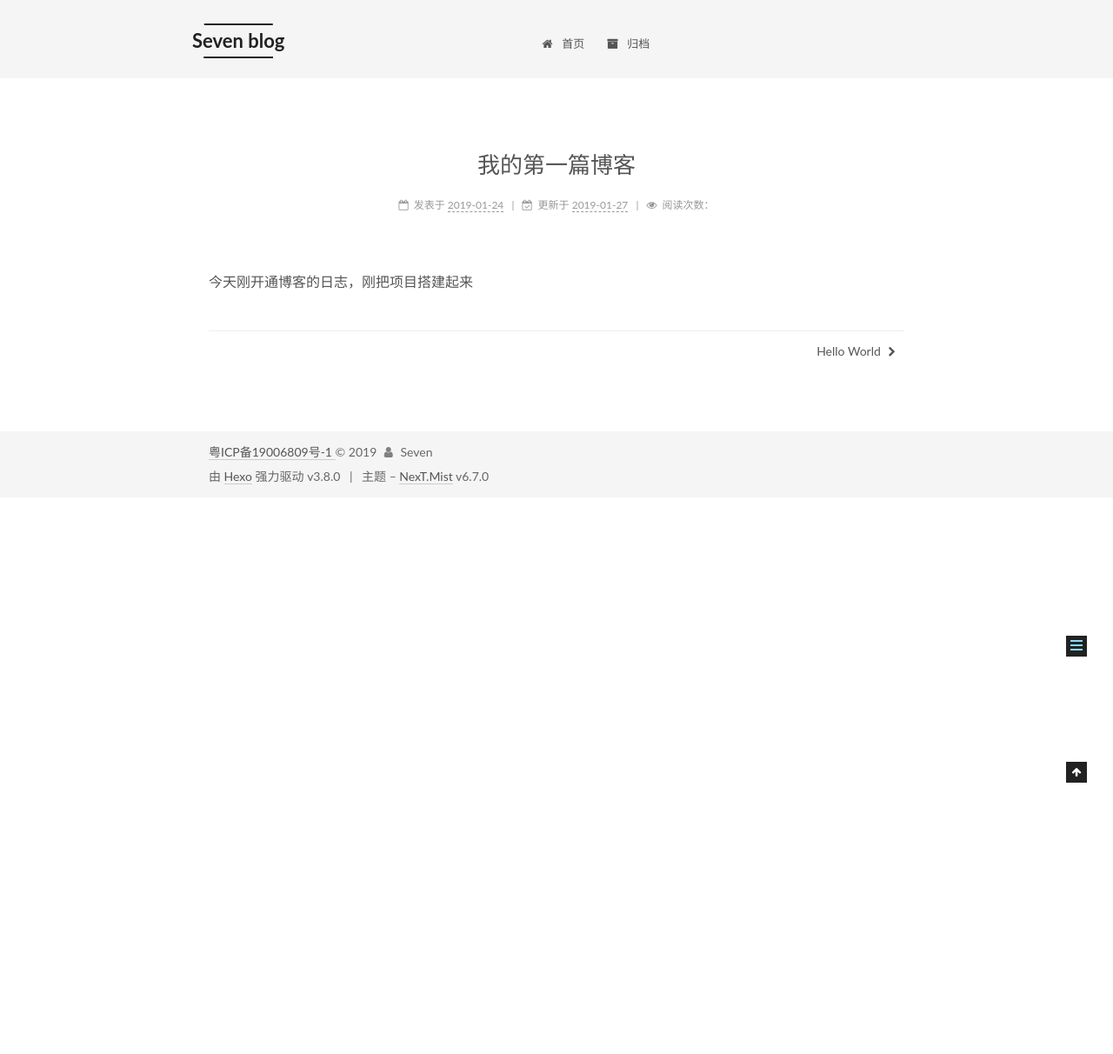
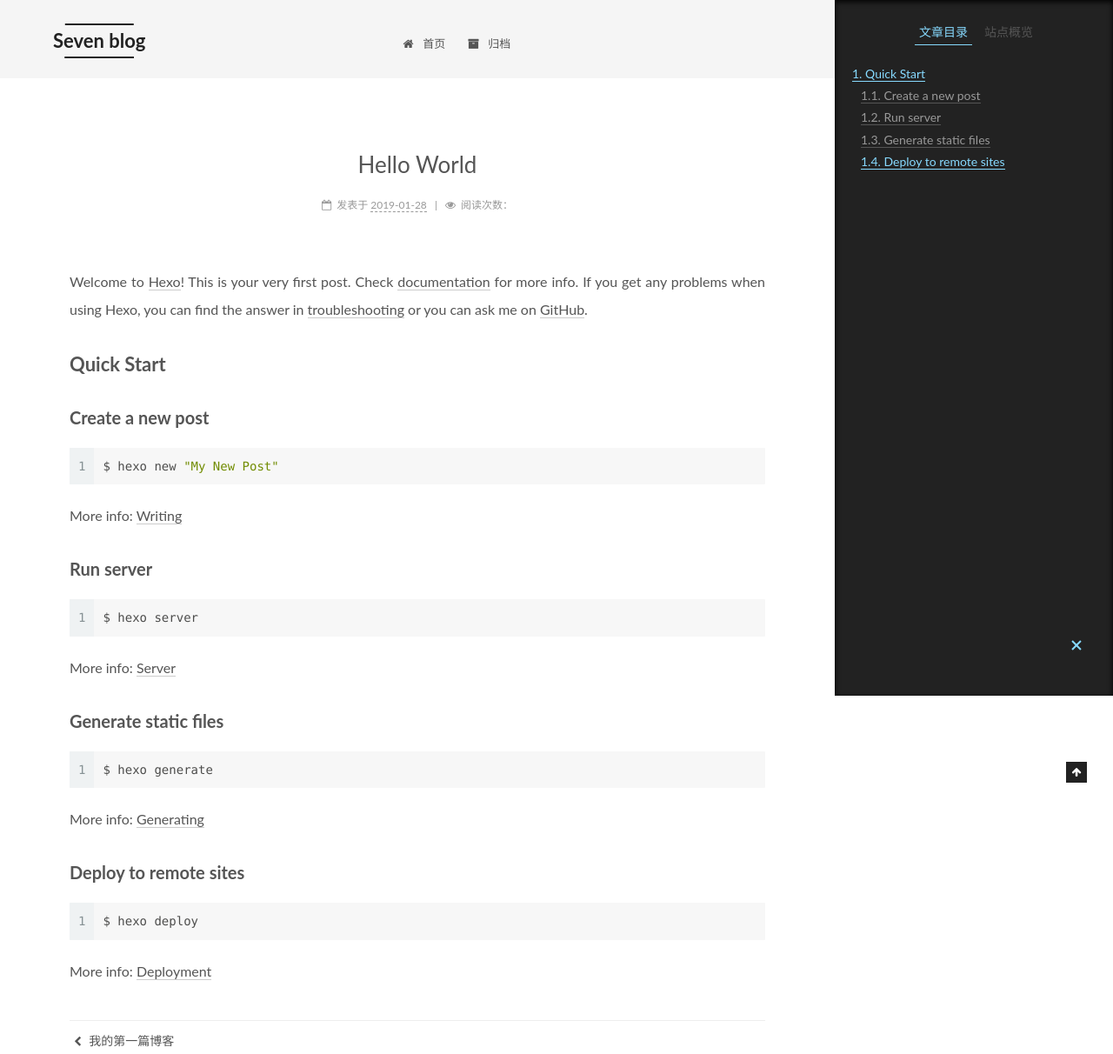
Before and after one commit to idrools/idrools.github.io, a plain HTML site: page 2019/01/28/hello-world/index.html in a window 1280 px wide. Shown: the top 1212 px of the page at 87% size. Before the commit the page ends 800 px from the top, so only its background shows below. Drawn offline with Linux system fonts and the light colour scheme; no server answers.

Commit message:
auto push github

```diff
--- a/2019/01/24/my first/index.html
+++ b/2019/01/28/hello-world/index.html
@@ -96,24 +96,24 @@
 
 
 
-  <meta name="description" content="今天刚开通博客的日志，刚把项目搭建起来">
+  <meta name="description" content="Welcome to Hexo! This is your very first post. Check documentation for more info. If you get any problems when using Hexo, you can find the answer in troubleshooting or you can ask me on GitHub. Quick">
 <meta property="og:type" content="article">
-<meta property="og:title" content="我的第一篇博客">
-<meta property="og:url" content="http://idroos.com/2019/01/24/my first/index.html">
+<meta property="og:title" content="Hello World">
+<meta property="og:url" content="http://idroos.com/2019/01/28/hello-world/index.html">
 <meta property="og:site_name" content="Seven blog">
-<meta property="og:description" content="今天刚开通博客的日志，刚把项目搭建起来">
+<meta property="og:description" content="Welcome to Hexo! This is your very first post. Check documentation for more info. If you get any problems when using Hexo, you can find the answer in troubleshooting or you can ask me on GitHub. Quick">
 <meta property="og:locale" content="zh-CN">
-<meta property="og:updated_time" content="2019-01-27T20:03:43.666Z">
+<meta property="og:updated_time" content="2019-01-28T05:32:13.204Z">
 <meta name="twitter:card" content="summary">
-<meta name="twitter:title" content="我的第一篇博客">
-<meta name="twitter:description" content="今天刚开通博客的日志，刚把项目搭建起来">
+<meta name="twitter:title" content="Hello World">
+<meta name="twitter:description" content="Welcome to Hexo! This is your very first post. Check documentation for more info. If you get any problems when using Hexo, you can find the answer in troubleshooting or you can ask me on GitHub. Quick">
 
 
 
 
 
 
-  <link rel="canonical" href="http://idroos.com/2019/01/24/my first/">
+  <link rel="canonical" href="http://idroos.com/2019/01/28/hello-world/">
 
 
 
@@ -123,7 +123,7 @@
   };
 </script>
 
-  <title>我的第一篇博客 | Seven blog</title>
+  <title>Hello World | Seven blog</title>
 
 
 
@@ -298,7 +298,7 @@
 
 
   <div class="post-block">
-    <link itemprop="mainEntityOfPage" href="http://idroos.com/2019/01/24/my first/">
+    <link itemprop="mainEntityOfPage" href="http://idroos.com/2019/01/28/hello-world/">
 
     <span hidden itemprop="author" itemscope="" itemtype="http://schema.org/Person">
       <meta itemprop="name" content="Seven">
@@ -315,7 +315,7 @@
 
 
 
-          <h1 class="post-title" itemprop="name headline">我的第一篇博客
+          <h1 class="post-title" itemprop="name headline">Hello World
 
 
 
@@ -341,24 +341,8 @@
 
 
 
-              <time title="创建时间：2019-01-24 00:27:55" itemprop="dateCreated datePublished" datetime="2019-01-24T00:27:55+00:00">2019-01-24</time>
+              <time title="创建时间：2019-01-28 05:32:13" itemprop="dateCreated datePublished" datetime="2019-01-28T05:32:13+00:00">2019-01-28</time>
 
-
-
-
-
-
-
-                <span class="post-meta-divider">|</span>
-
-
-                <span class="post-meta-item-icon">
-                  <i class="fa fa-calendar-check-o"></i>
-                </span>
-
-                  <span class="post-meta-item-text">更新于</span>
-
-                <time title="修改时间：2019-01-27 20:03:43" itemprop="dateModified" datetime="2019-01-27T20:03:43+00:00">2019-01-27</time>
 
 
           </span>
@@ -371,7 +355,7 @@
 
 
 
-             <span id="/2019/01/24/my first/" class="leancloud_visitors" data-flag-title="我的第一篇博客">
+             <span id="/2019/01/28/hello-world/" class="leancloud_visitors" data-flag-title="Hello World">
                <span class="post-meta-divider">|</span>
                <span class="post-meta-item-icon">
                  <i class="fa fa-eye"></i>
@@ -402,7 +386,15 @@
 
 
 
-        <p>今天刚开通博客的日志，刚把项目搭建起来</p>
+        <p>Welcome to <a href="https://hexo.io/" target="_blank" rel="noopener">Hexo</a>! This is your very first post. Check <a href="https://hexo.io/docs/" target="_blank" rel="noopener">documentation</a> for more info. If you get any problems when using Hexo, you can find the answer in <a href="https://hexo.io/docs/troubleshooting.html" target="_blank" rel="noopener">troubleshooting</a> or you can ask me on <a href="https://github.com/hexojs/hexo/issues" target="_blank" rel="noopener">GitHub</a>.</p>
+<h2 id="Quick-Start"><a href="#Quick-Start" class="headerlink" title="Quick Start"></a>Quick Start</h2><h3 id="Create-a-new-post"><a href="#Create-a-new-post" class="headerlink" title="Create a new post"></a>Create a new post</h3><figure class="highlight bash"><table><tr><td class="gutter"><pre><span class="line">1</span><br></pre></td><td class="code"><pre><span class="line">$ hexo new <span class="string">"My New Post"</span></span><br></pre></td></tr></table></figure>
+<p>More info: <a href="https://hexo.io/docs/writing.html" target="_blank" rel="noopener">Writing</a></p>
+<h3 id="Run-server"><a href="#Run-server" class="headerlink" title="Run server"></a>Run server</h3><figure class="highlight bash"><table><tr><td class="gutter"><pre><span class="line">1</span><br></pre></td><td class="code"><pre><span class="line">$ hexo server</span><br></pre></td></tr></table></figure>
+<p>More info: <a href="https://hexo.io/docs/server.html" target="_blank" rel="noopener">Server</a></p>
+<h3 id="Generate-static-files"><a href="#Generate-static-files" class="headerlink" title="Generate static files"></a>Generate static files</h3><figure class="highlight bash"><table><tr><td class="gutter"><pre><span class="line">1</span><br></pre></td><td class="code"><pre><span class="line">$ hexo generate</span><br></pre></td></tr></table></figure>
+<p>More info: <a href="https://hexo.io/docs/generating.html" target="_blank" rel="noopener">Generating</a></p>
+<h3 id="Deploy-to-remote-sites"><a href="#Deploy-to-remote-sites" class="headerlink" title="Deploy to remote sites"></a>Deploy to remote sites</h3><figure class="highlight bash"><table><tr><td class="gutter"><pre><span class="line">1</span><br></pre></td><td class="code"><pre><span class="line">$ hexo deploy</span><br></pre></td></tr></table></figure>
+<p>More info: <a href="https://hexo.io/docs/deployment.html" target="_blank" rel="noopener">Deployment</a></p>
 
 
     </div>
@@ -433,15 +425,15 @@
         <div class="post-nav">
           <div class="post-nav-next post-nav-item">
 
+              <a href="/2019/01/24/my first/" rel="next" title="我的第一篇博客">
+                <i class="fa fa-chevron-left"></i> 我的第一篇博客
+              </a>
+
           </div>
 
           <span class="post-nav-divider"></span>
 
           <div class="post-nav-prev post-nav-item">
-
-              <a href="/2019/01/27/hello-world/" rel="prev" title="Hello World">
-                Hello World <i class="fa fa-chevron-right"></i>
-              </a>
 
           </div>
         </div>
@@ -486,8 +478,17 @@
 
 
 
+        <ul class="sidebar-nav motion-element">
+          <li class="sidebar-nav-toc sidebar-nav-active" data-target="post-toc-wrap">
+            文章目录
+          </li>
+          <li class="sidebar-nav-overview" data-target="site-overview-wrap">
+            站点概览
+          </li>
+        </ul>
 
-      <div class="site-overview-wrap sidebar-panel sidebar-panel-active">
+
+      <div class="site-overview-wrap sidebar-panel">
         <div class="site-overview">
           <div class="site-author motion-element" itemprop="author" itemscope="" itemtype="http://schema.org/Person">
 
@@ -531,6 +532,23 @@
         </div>
       </div>
 
+
+      <!--noindex-->
+        <div class="post-toc-wrap motion-element sidebar-panel sidebar-panel-active">
+          <div class="post-toc">
+
+
+
+
+
+
+
+              <div class="post-toc-content"><ol class="nav"><li class="nav-item nav-level-2"><a class="nav-link" href="#Quick-Start"><span class="nav-number">1.</span> <span class="nav-text">Quick Start</span></a><ol class="nav-child"><li class="nav-item nav-level-3"><a class="nav-link" href="#Create-a-new-post"><span class="nav-number">1.1.</span> <span class="nav-text">Create a new post</span></a></li><li class="nav-item nav-level-3"><a class="nav-link" href="#Run-server"><span class="nav-number">1.2.</span> <span class="nav-text">Run server</span></a></li><li class="nav-item nav-level-3"><a class="nav-link" href="#Generate-static-files"><span class="nav-number">1.3.</span> <span class="nav-text">Generate static files</span></a></li><li class="nav-item nav-level-3"><a class="nav-link" href="#Deploy-to-remote-sites"><span class="nav-number">1.4.</span> <span class="nav-text">Deploy to remote sites</span></a></li></ol></li></ol></div>
+
+
+          </div>
+        </div>
+      <!--/noindex-->
 
 
 
--- a/css/main.css
+++ b/css/main.css
@@ -1879,7 +1879,7 @@ pre .javascript .function {
   width: 4px;
   height: 4px;
   border-radius: 50%;
-  background: #45f6ff;
+  background: #fe1d17;
 }
 .links-of-blogroll {
   font-size: 13px;
--- a/leancloud_counter_security_urls.json
+++ b/leancloud_counter_security_urls.json
@@ -1 +1 @@
-[{"title":"Hello World","url":"/2019/01/27/hello-world/"},{"title":"我的第一篇博客","url":"/2019/01/24/my first/"}]
+[{"title":"Hello World","url":"/2019/01/28/hello-world/"},{"title":"我的第一篇博客","url":"/2019/01/24/my first/"}]
```
Also changed, not shown: archives/2019/01/index.html (+3 -3 lines), archives/2019/index.html (+3 -3 lines), archives/index.html (+3 -3 lines), index.html (+5 -5 lines).
